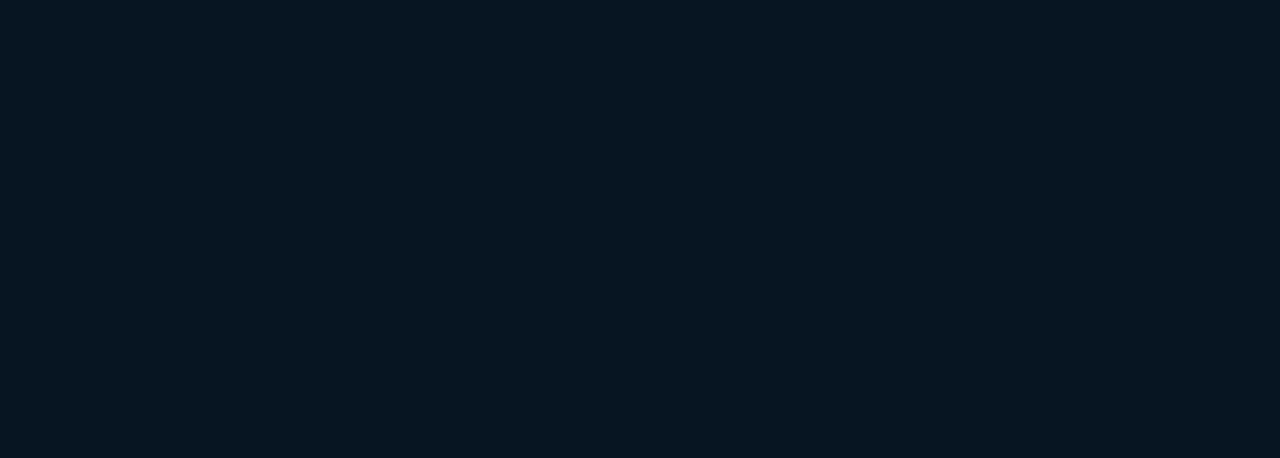
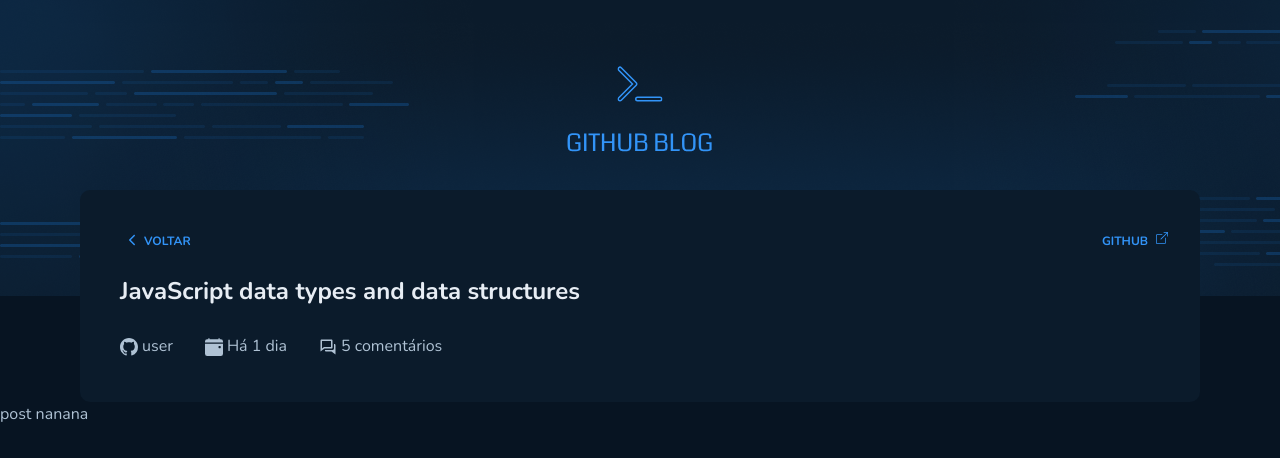
Before and after one commit to carlos-hr/github-blog, a React (Vite) app: page /post in a window 1280 px wide. Before the commit this address had no page. Shown: the top 458 px of the page. Built offline with nearby package versions, Linux system fonts and the light colour scheme.

Commit message:
feat(pages): creating post page

```diff
--- a/src/components/PageInfo/index.tsx
+++ b/src/components/PageInfo/index.tsx
@@ -8,13 +8,12 @@
 import { FiUsers } from "react-icons/fi";
 import { IoIosArrowBack } from "react-icons/io";
 import { BiConversation } from "react-icons/bi";
-import { Link } from "react-router-dom";
+import { Link, useLocation } from "react-router-dom";
 
-interface PageInfoProps {
-  isProfileInfo?: boolean;
-}
+const PageInfo = () => {
+  const { pathname } = useLocation();
+  const isProfileInfo = pathname === "/";
 
-const PageInfo = ({ isProfileInfo = false }: PageInfoProps) => {
   return (
     <ProfileBioContainer>
       {isProfileInfo ? (
--- a/src/components/Posts/PostCard/index.tsx
+++ b/src/components/Posts/PostCard/index.tsx
@@ -1,9 +1,11 @@
+import { useNavigate } from "react-router-dom";
 import { PostContainer, PostContent } from "./styled";
 
 const PostCard = () => {
+  const navigate = useNavigate();
   return (
     <PostContainer>
-      <PostContent>
+      <PostContent role="link" onClick={() => navigate("post")}>
         <div>
           <h3>JavaScript data types and data structures</h3>
           <p>Há 1 dia</p>
--- a/src/components/Posts/PostCard/styled.ts
+++ b/src/components/Posts/PostCard/styled.ts
@@ -14,7 +14,7 @@
   div {
     display: flex;
     justify-content: space-between;
-    align-items: flex-start;
+    align-items: center;
 
     p {
       font-size: 0.875rem;
@@ -28,4 +28,12 @@
     -webkit-line-clamp: 3;
     -webkit-box-orient: vertical;
   }
+
+  :hover {
+    cursor: pointer;
+
+    > div {
+      text-decoration: underline;
+    }
+  }
 `;
--- a/src/layout/index.tsx
+++ b/src/layout/index.tsx
@@ -1,10 +1,11 @@
 import { Outlet } from "react-router-dom";
-import { Header } from "../components";
+import { Header, PageInfo } from "../components";
 
 const Layout = () => {
   return (
     <>
       <Header />
+      <PageInfo />
       <Outlet />
     </>
   );
--- a/src/pages/Home/index.tsx
+++ b/src/pages/Home/index.tsx
@@ -4,7 +4,6 @@
 const Home = () => {
   return (
     <HomeContainer>
-      <PageInfo />
       <Posts />
     </HomeContainer>
   );
--- /dev/null
+++ b/src/pages/Post/index.tsx
@@ -0,0 +1,9 @@
+const Post = () => {
+  return (
+    <div>
+      <p>post nanana</p>
+    </div>
+  );
+};
+
+export default Post;
--- a/src/pages/index.ts
+++ b/src/pages/index.ts
@@ -1 +1,2 @@
 export { default as Home } from "./Home";
+export { default as Post } from "./Post";
--- a/src/routes/Router.tsx
+++ b/src/routes/Router.tsx
@@ -1,12 +1,13 @@
 import { Route, Routes } from "react-router-dom";
 import Layout from "../layout";
-import { Home } from "../pages";
+import { Home, Post } from "../pages";
 
 const Router = () => {
   return (
     <Routes>
       <Route path="/" element={<Layout />}>
         <Route path="/" element={<Home />} />
+        <Route path="/post" element={<Post />} />
       </Route>
     </Routes>
   );
```
